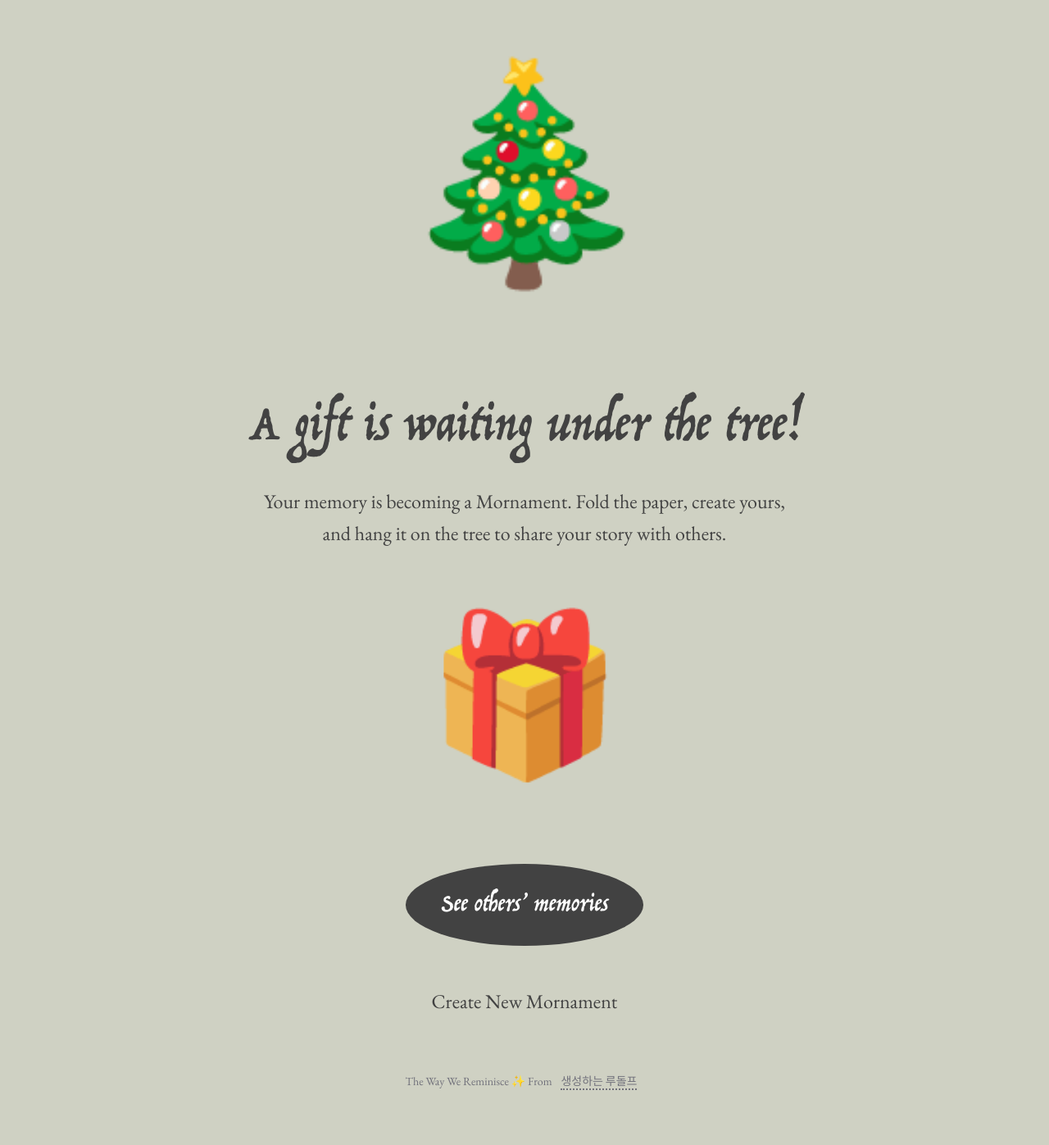
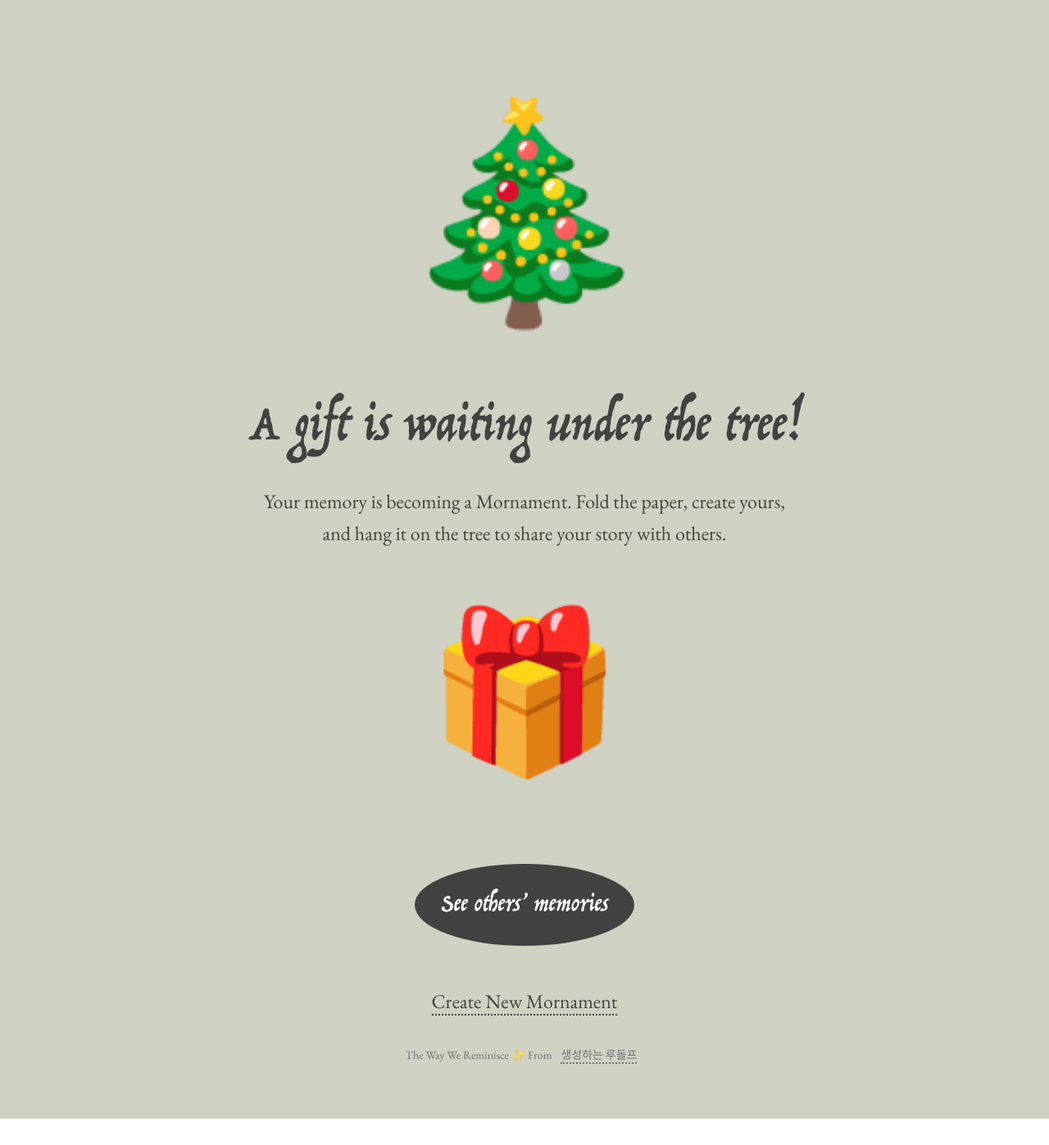
Before and after one commit to ajangeunajang-kaist/christmas, a Next.js app: page /complete in a window 1280 px wide. Shown: the whole page at 82% size. After the commit the page ends 1365 px from the top, so only its background shows below. Built offline with nearby package versions, Linux system fonts and the light colour scheme.

Commit message:
Fix: tree size

```diff
--- a/app/complete/page.tsx
+++ b/app/complete/page.tsx
@@ -23,7 +23,7 @@ export default function CompletePage() {
     <div className="flex text-[#424242] min-h-screen items-center justify-center bg-[#CFD1C3] overflow-hidden">
       <main className="flex min-h-screen w-full max-w-3xl flex-col items-center justify-center gap-8 py-16 px-8 text-center">
         {/* Christmas Tree */}
-        <div className="text-[20vw] select-none animate-bounce">🎄</div>
+        <div className="text-[40vw] sm:text-[20vw] select-none">🎄</div>
 
         {/* Title */}
         <h1
@@ -40,10 +40,12 @@ export default function CompletePage() {
         </p>
 
         {/* Ornament Animation */}
-        <div className="text-[15vw] select-none animate-pulse">🎁</div>
+        <div className="mt-8 text-[40vw] sm:text-[15vw] select-none animate-bounce">
+          🎁
+        </div>
 
         {/* Buttons */}
-        <div className="flex flex-col gap-4 mt-8 flex-wrap justify-center">
+        <div className="flex flex-col gap-4 flex-wrap justify-center">
           <a
             href="https://my-3d-zoo.vercel.app"
             style={{ fontFamily: fontLoaded ? "Trattatello, serif" : "serif" }}
@@ -53,9 +55,9 @@ export default function CompletePage() {
           </a>
           <button
             onClick={() => router.push("/")}
-            className="p-8 text-3xl text-[#424242] rounded-[100%] transition-all text-lg lg:text-2xl leading-relaxed font-[family-name:var(--font-eb-garamond)]"
+            className="pt-8 text-3xl text-[#424242] transition-all text-lg lg:text-2xl leading-relaxed font-[family-name:var(--font-eb-garamond)]"
           >
-            Create New Mornament
+            <span className="border-b-2 border-dotted"> Create New Mornament</span>
           </button>
         </div>
 
@@ -64,7 +66,7 @@ export default function CompletePage() {
           The Way We Reminisce ✨ From{" "}
           <a
             href="/team"
-            className="mx-2 leading-loose border-b-2 border-dotted hover:text-[#424242] transition-colors"
+            className="mt-12 mx-2 leading-loose border-b-2 border-dotted hover:text-[#424242] transition-colors"
           >
             생성하는 루돌프
           </a>
--- a/app/page.tsx
+++ b/app/page.tsx
@@ -100,7 +100,7 @@ export default function Home() {
       <main className="flex min-h-screen w-full max-w-3xl flex-col items-center gap-8 py-16 px-8">
         {/* Header */}
         <div className="text-center">
-          <div className="text-[20vw] select-none">🎄</div>
+          <div className="text-[40vw] sm:text-[20vw] select-none">🎄</div>
           <h1
             className="text-[clamp(4rem,6vw,5rem)] leading-none text-[#424242] dark:text-red-400 "
             style={{ fontFamily: fontLoaded ? "Trattatello, serif" : "serif" }}
```
